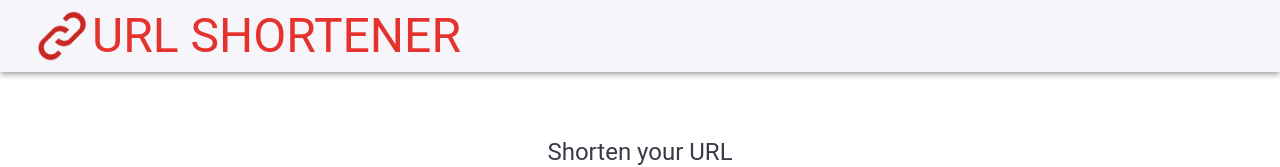
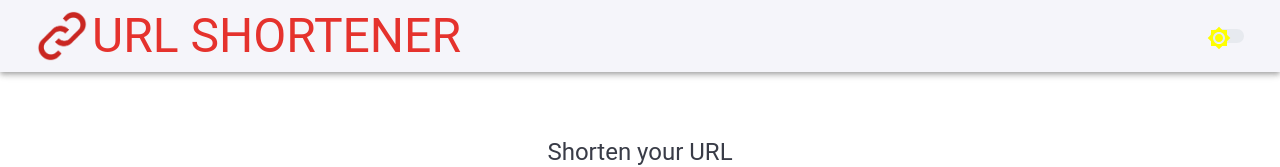
Before and after one commit to YehorLesnev/UrlShortener-Front-end, a React (Create React App) app: page / in a window 1280 px wide. Shown: the top 167 px of the page. Built offline with nearby package versions, Linux system fonts and the light colour scheme; the HTML template or start-up script is replaced by a standard one.

Commit message:
Add Dark mode switch

```diff
--- a/src/App.js
+++ b/src/App.js
@@ -2,13 +2,20 @@ import { BrowserRouter, Routes, Route } from "react-router-dom";
 import UrlShorteningPage from "./pages/UrlShorteningPage/UrlShorteningPage.jsx";
 import QrCodeGeneratorPage from "./pages/QrCodeGeneratorPage/QrCodeGeneratorPage.jsx";
 import { ThemeProvider } from '@mui/material/styles';
-import { theme, getTheme } from '././styles/Themes';
+import { getTheme } from '././styles/Themes';
 import { CssBaseline } from "@mui/material";
+import useMediaQuery from "@mui/material/useMediaQuery";
+import { useState } from "react";
 
 function App() {
+  const prefersDarkMode = useMediaQuery("(prefers-color-scheme: dark)");
+
+  // state: boolean ; true == use dark mode
+  const [isDarkMode, setDarkMode] = useState(prefersDarkMode);
+
   return (
-    <ThemeProvider theme={getTheme(false)}>
-      <CssBaseline/>
+    <ThemeProvider theme={getTheme(isDarkMode)}>
+      <CssBaseline />
       <BrowserRouter>
         <Routes>
           <Route path="/" element={<UrlShorteningPage />} />
--- /dev/null
+++ b/src/components/DarkModeSwitch/ThemeSwitch.jsx
@@ -0,0 +1,34 @@
+import React from 'react';
+import Switch from '@mui/material/Switch';
+import Brightness4Icon from '@mui/icons-material/Brightness4';
+import Brightness7Icon from '@mui/icons-material/Brightness7';
+
+const ThemeSwitch = ({
+  isDarkMode,
+  setDarkMode
+}) => {
+  const toggleDarkMode = () => {
+    setDarkMode(!isDarkMode);
+  };
+
+  return (
+    <Switch
+      color="default"
+      checked={isDarkMode}
+      onChange={toggleDarkMode}
+      icon={<Brightness7Icon sx={{ color: 'yellow' }} />}
+      checkedIcon={<Brightness4Icon sx={{ color: 'black' }} />}
+      sx={{
+        marginLeft: "auto",
+        '& .MuiSwitch-track': {
+          backgroundColor: isDarkMode ? '#2E3B4E' : '#cfd8dc',
+        },
+        '& .MuiSwitch-thumb': {
+          backgroundColor: isDarkMode ? '#ffd700' : '#f57c00',
+        },
+      }}
+    />
+  );
+};
+
+export default ThemeSwitch;
--- a/src/components/Header/Header.jsx
+++ b/src/components/Header/Header.jsx
@@ -7,14 +7,15 @@ import logo from "../../utils/logo.png";
 import './Header.css'
 import { Button } from '@mui/material';
 import { Link } from 'react-router-dom';
+import ThemeSwitch from '../DarkModeSwitch/ThemeSwitch.jsx';
 
 function Header() {
     return (
-        <Box sx={{ flexGrow: 1 }}>
+        <Box >
             <AppBar position="static">
                 <Toolbar>
                     <Link to="/">
-                        <Button>
+                        <Button >
                             <img src={logo} alt="Logo" style={{
                                 height: '50px',
                                 width: 'auto',
@@ -22,15 +23,13 @@ function Header() {
                             }} />
                             <Typography
                                 variant="h3"
-                                sx={{
-                                    flexGrow: 1,
-                                }}
                                 className='hover-logo'
                             >
                                 Url Shortener
                             </Typography>
                         </Button>
                     </Link>
+                    <ThemeSwitch />
                 </Toolbar>
             </AppBar>
         </Box>
--- a/src/styles/Themes.jsx
+++ b/src/styles/Themes.jsx
@@ -58,26 +58,4 @@ const getTheme = (isDark) => {
   });
 }
 
-
-const theme = createTheme({
-  palette: {
-    primary: {
-      main: '#f5f5fa',
-      contrastText: '#e5322d',
-    },
-  }
-});
-
-theme.typography.h3 = {
-  color: "#e5322d",
-  fontFamily: "Verdana, Geneva, Tahoma, sans-serif",
-  fontSize: '1.2rem',
-  '@media (min-width:600px)': {
-    fontSize: '1.5rem',
-  },
-  [theme.breakpoints.up('md')]: {
-    fontSize: '2.4rem',
-  },
-};
-
-export { theme, getTheme };
+export { getTheme };
```
Lines whose indentation alone changed are shown as unchanged.
